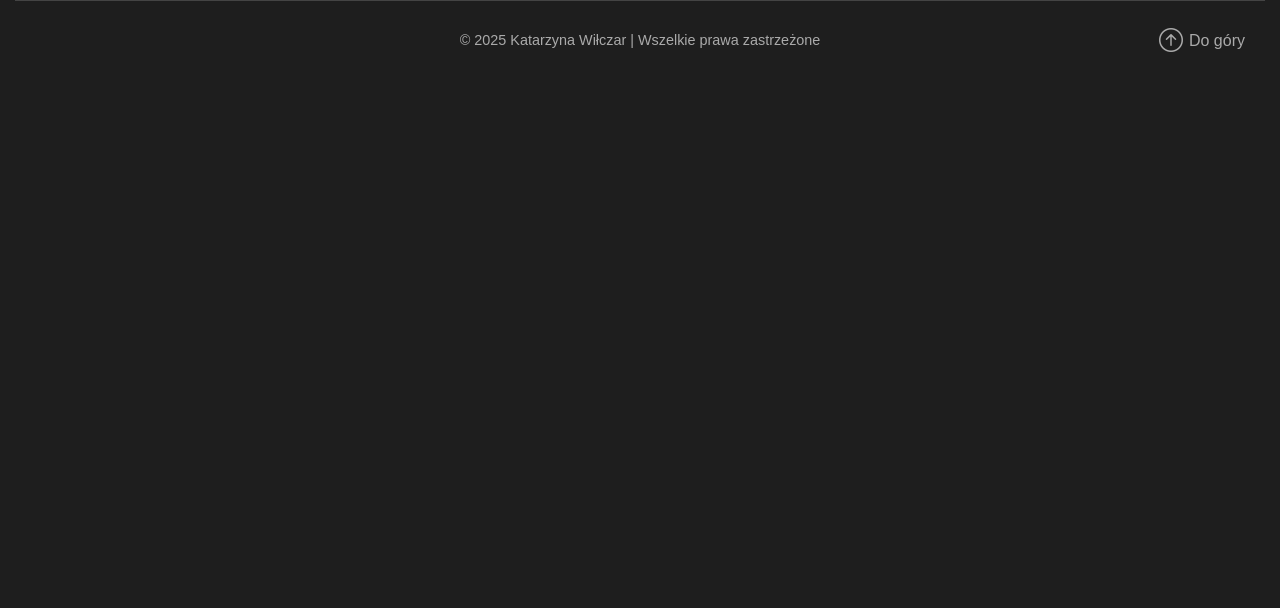
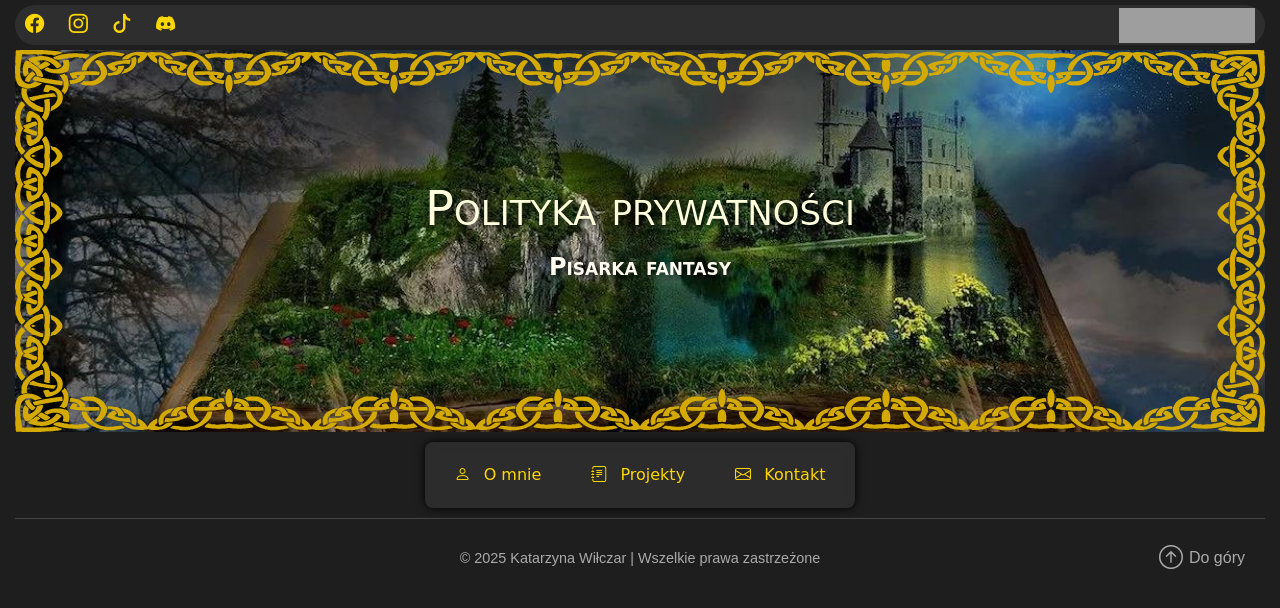
Before and after one commit to reisene/wilczar.writer, a website: page public_html/policies/privacy.html in a window 1280 px wide. Drawn offline with nearby package versions, Linux system fonts and the light colour scheme; grey boxes are pictures that could not be loaded; a web font is replaced by a local one.

Commit message:
feat: update privacy policy page with social media links and navigation menu

```diff
--- a/public_html/policies/privacy.html
+++ b/public_html/policies/privacy.html
@@ -44,6 +44,70 @@
         height="0" width="0" style="display:none;visibility:hidden"></iframe></noscript>
         <!-- End Google Tag Manager (noscript) -->
 
+        <div class="header-wrapper" id="header-wrapper">
+            <div class="header-social">
+                <ul class="social-icons">
+                    <li>
+                        <a href="https://www.facebook.com/akneth.writer" target="_blank">
+                            <i class="bi bi-facebook"></i>
+                        </a>
+                    </li>
+                    <li>
+                        <a href="https://www.instagram.com/akneth_writer/" target="_blank">
+                            <i class="bi bi-instagram"></i>
+                        </a>
+                    </li>
+                    <li>
+                        <a href="https://www.tiktok.com/@akneth_writer" target="_blank">
+                            <i class="bi bi-tiktok"></i>
+                        </a>
+                    </li>
+                    <li>
+                        <a href="https://discord.com/users/424982018359558156" target="_blank">
+                            <i class="bi bi-discord"></i>
+                        </a>
+                    </li>
+                </ul>
+                <ul class="support-icons">
+                    <li>
+                        <a href="https://buycoffee.to/katarzyna.wilczar" target="_blank">
+                            <img src="https://buycoffee.to/img/share-button-dark.png" style="width: 136px; height: 35px" alt="Postaw mi kawę na buycoffee.to">
+                        </a>
+
+                    </li>
+                </ul>
+            </div>
+
+            <header>
+                <div class ="header-content">
+                    <h1>Polityka prywatności</h1>
+                    <p>Pisarka fantasy</p>
+                </div>
+            </header>
+        </div>
+        <nav id="menu">
+            <ul>
+                <li>
+                    <a href="#about">
+                        <i class="bi bi-person"></i>
+                        <span class="menu-label">O mnie</span>
+                    </a>
+                </li>
+                <li>
+                    <a href="#projects">
+                        <i class="bi bi-journal-text"></i>
+                        <span class="menu-label">Projekty</span>
+                    </a>
+                </li>
+                <li>
+                    <a href="#contact">
+                        <i class="bi bi-envelope"></i>
+                        <span class="menu-label">Kontakt</span>
+                    </a>
+                </li>
+            </ul>
+        </nav>
+
         <div class="cmppolicy361ce79532bf4 cmpstyleroot"></div><script src="https://delivery.consentmanager.net/delivery/pcpinfo.php?cdid=361ce79532bf4&format=simple&lang=pl" type="text/javascript" async></script>
 
         <footer>
```
Also changed, not shown: public_html/index.html (+0 -1 lines), src/policies/privacy.html (+64 -0 lines).
